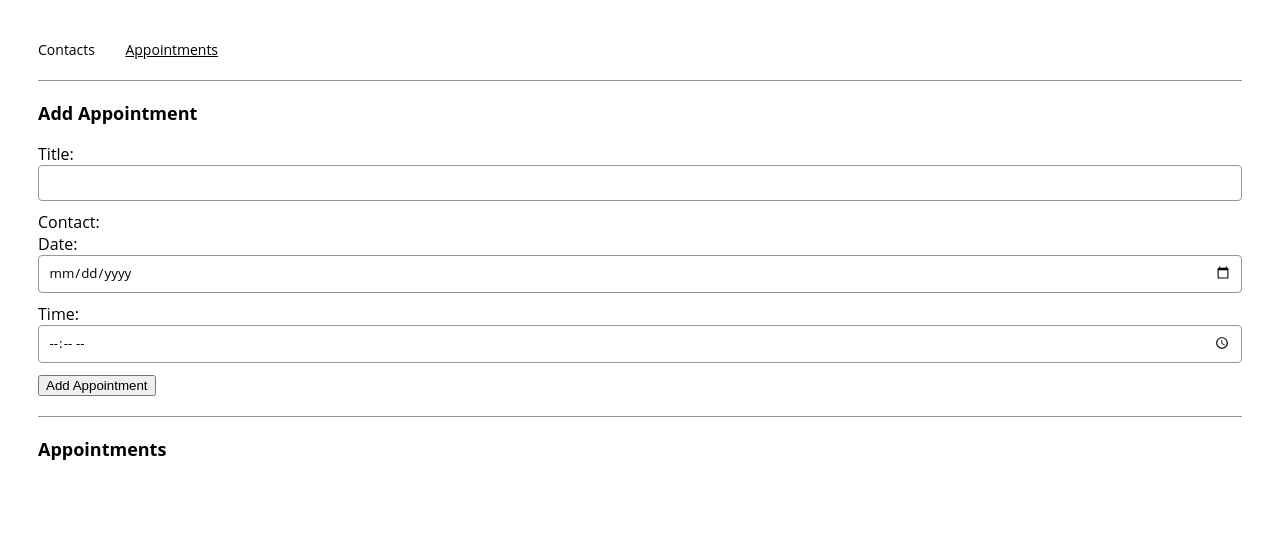
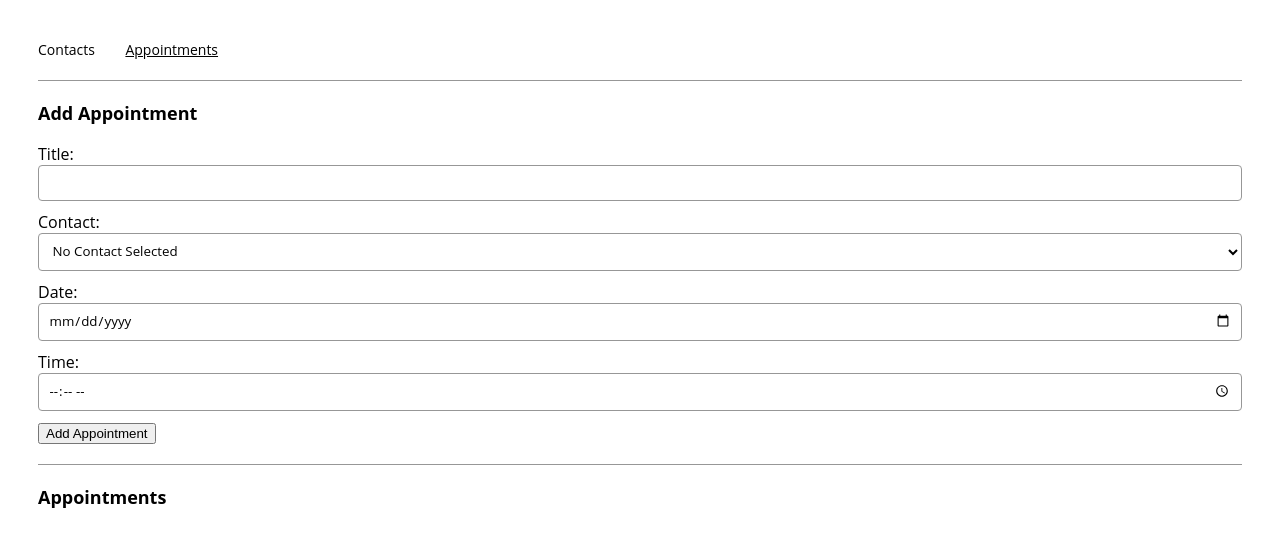
Before and after one commit to economicseeker/appointment-planner-starting-v18, a React (Create React App) app: page /appointments in a window 1280 px wide. Shown: the top 546 px of the page. Built offline with nearby package versions, Linux system fonts and the light colour scheme.

Commit message:
feat: Implement ContactPicker with dropdown list of contacts

```diff
--- a/src/components/contactPicker/ContactPicker.js
+++ b/src/components/contactPicker/ContactPicker.js
@@ -1,7 +1,18 @@
 import React from "react";
 
-export const ContactPicker = () => {
+export const ContactPicker = ({ contacts, onChange, value, name }) => {
   return (
-    <></>
+    <select
+      name={name}
+      value={value}
+      onChange={onChange}
+    >
+      <option value="">No Contact Selected</option>
+      {contacts.map((contact) => (
+        <option key={contact.name} value={contact.name}>
+          {contact.name}
+        </option>
+      ))}
+    </select>
   );
 };
```
